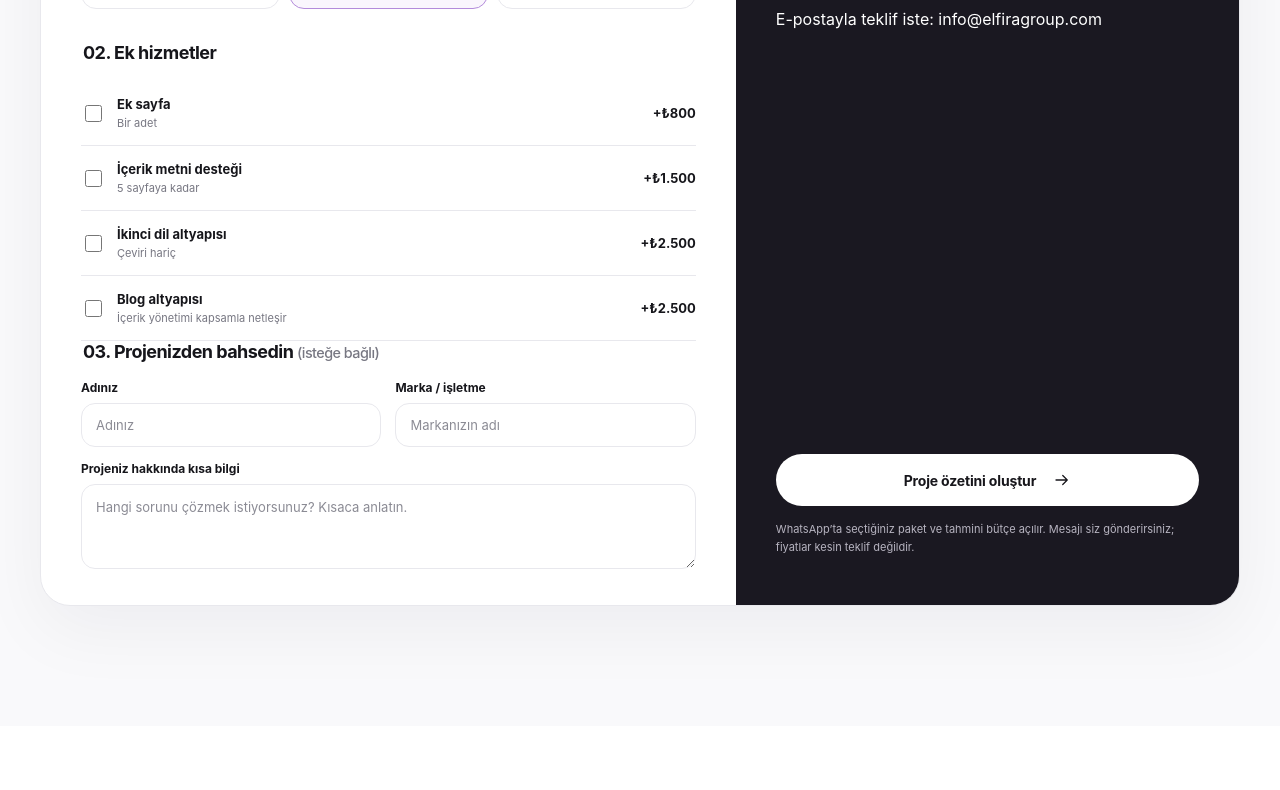
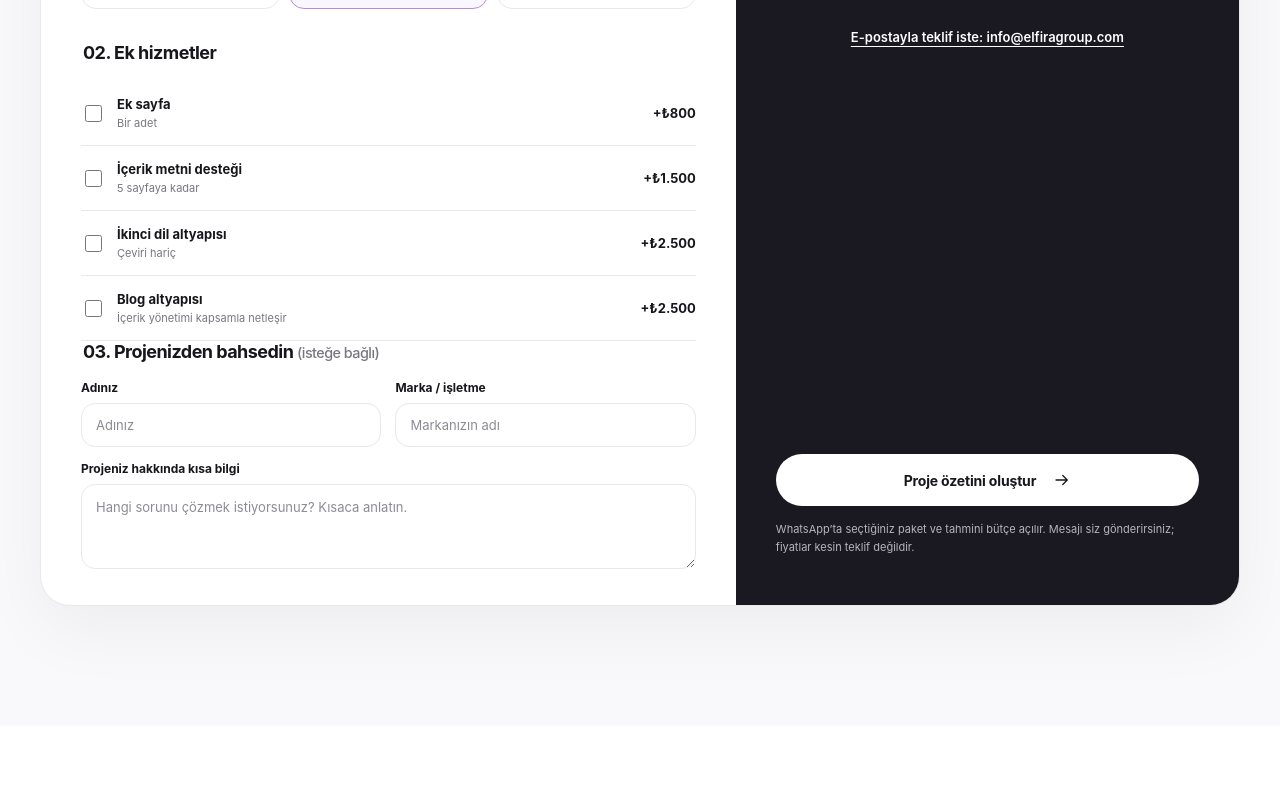
Before and after one commit to HasanBedirhanGursoy/ElfiraGroup, a plain HTML site: page index.html in a window 1280 px wide. Shown: the part 9253-10043 px from the top of the page. Drawn offline with Linux system fonts and the light colour scheme.

Commit message:
Add email quote contact (assets/v6.css)

```diff
--- a/assets/v6.css
+++ b/assets/v6.css
@@ -155,3 +155,6 @@ body.dark .price-card.featured{background:#27212c;border-color:#654a70}
 @media(max-width:700px){.hero:before{right:0;width:100%}}
 
 .poster-round{background:transparent;color:#f3f5ee;cursor:pointer;transition:background .2s,transform .2s}.poster-round:hover{background:rgba(255,255,255,.12);transform:translateY(-2px)}
+/* Alternate email enquiry alongside the WhatsApp estimate action */
+.estimate-summary .email-quote-link{display:inline-flex;align-items:center;justify-content:center;margin:13px 0 10px;min-height:30px;text-align:center;color:#fff;font-weight:600;font-size:13px;text-decoration:underline;text-underline-offset:4px}
+.estimate-summary .email-quote-link:hover{color:#e5d8f4}
```
